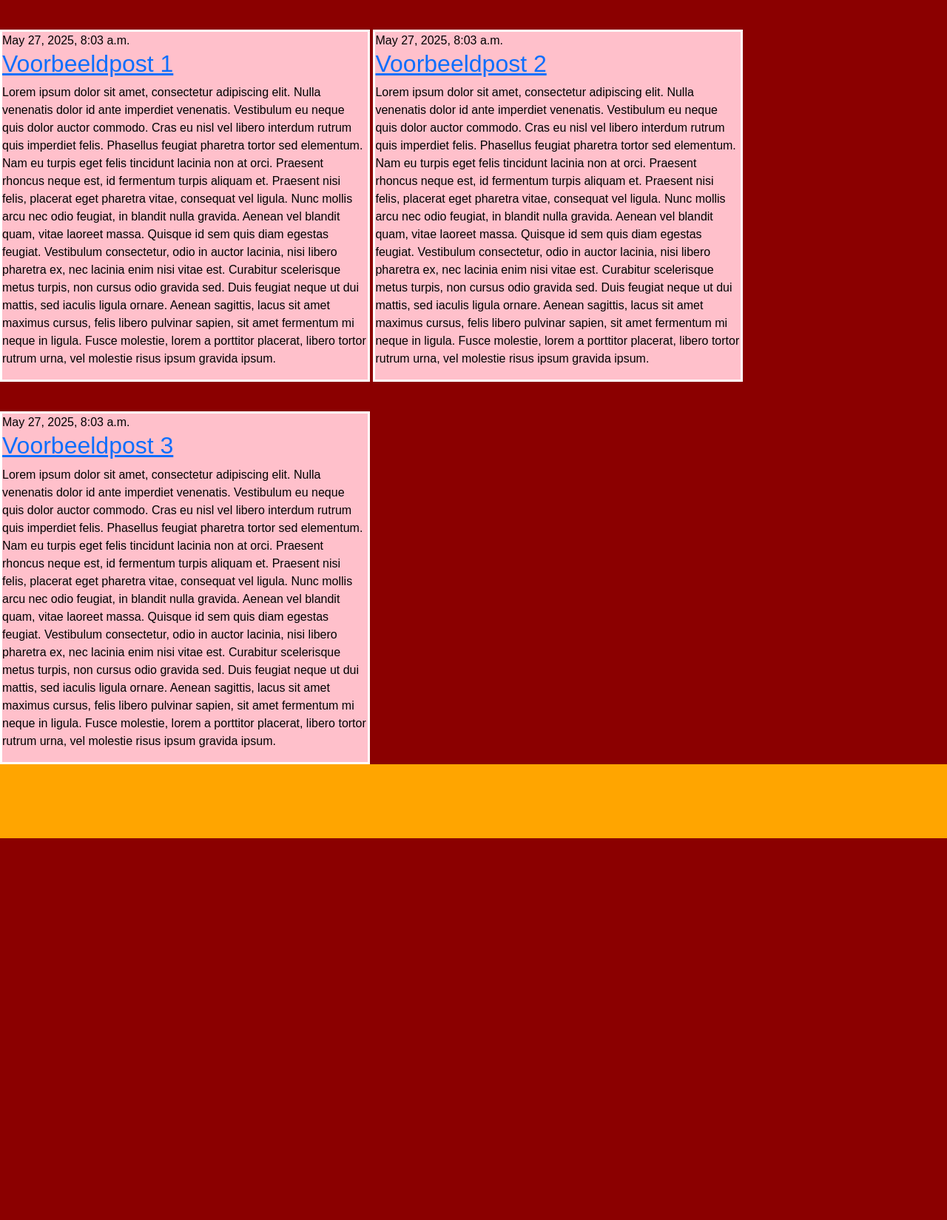
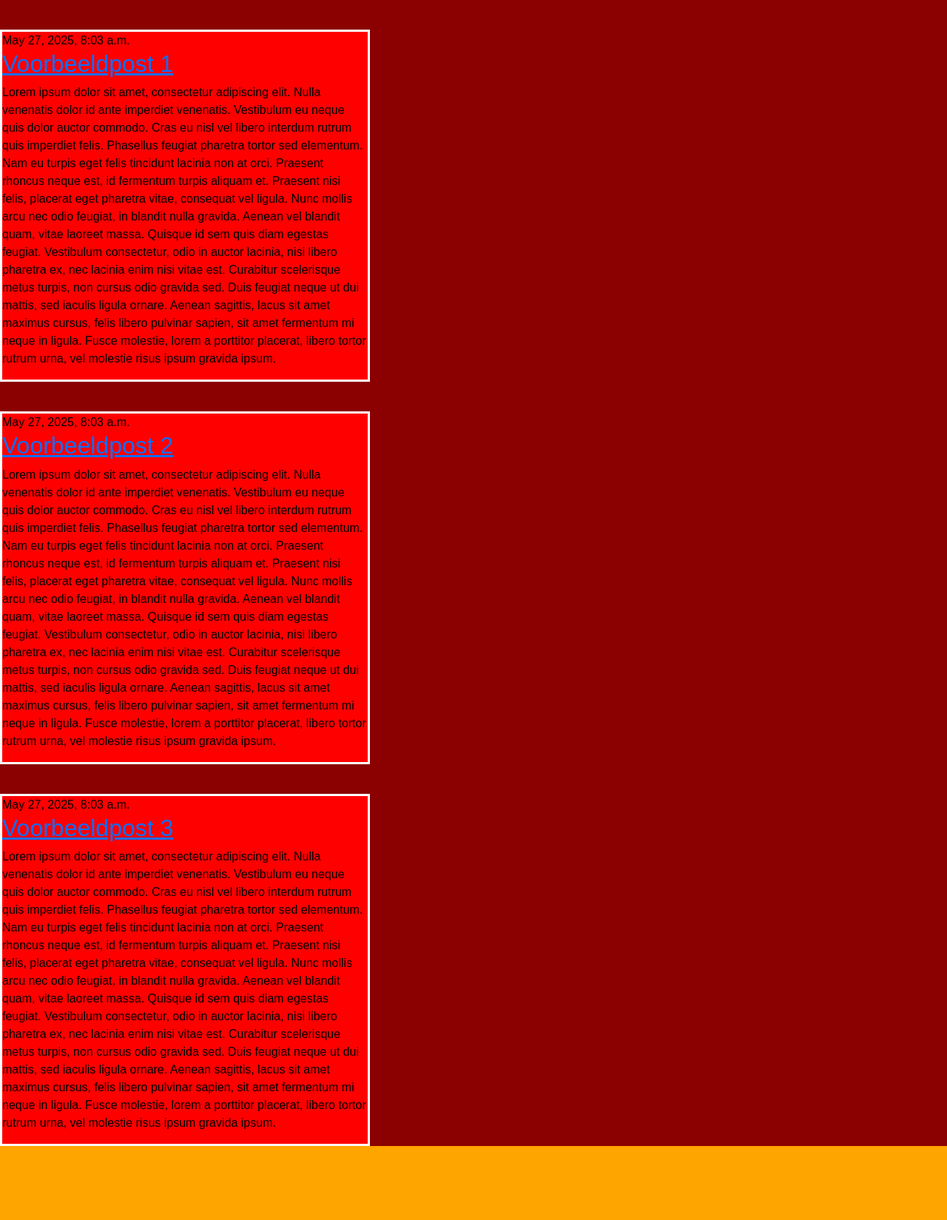
Before and after one commit to Spiderlyng/testDjango, a Django app: page / in a window 1280 px wide. Shown: the part 150-1799 px from the top of the page at 74% size. Before the commit the page ends 1283 px from the top, so only its background shows below. Run offline with Django 3.2, Linux system fonts and the light colour scheme; data comes from the database, SQL or seed files in the repository; some libraries are stand-ins or nearby versions.

Commit message:
stijl toegevoegd

```diff
--- a/mysite/blog/static/css/stijl.css
+++ b/mysite/blog/static/css/stijl.css
@@ -32,8 +32,8 @@ h2{
 
 article{
     width: 500px;
-    background-color: pink;
-    display: inline-block;
+    background-color: red;
+    display: grid;
     margin-top: 40px;
     border: 3px solid white;
 }
```
